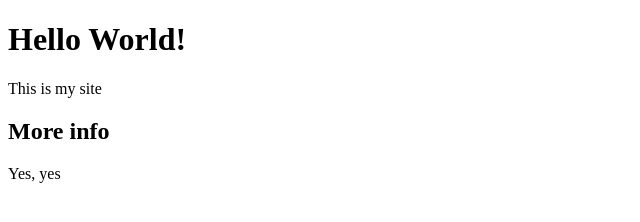
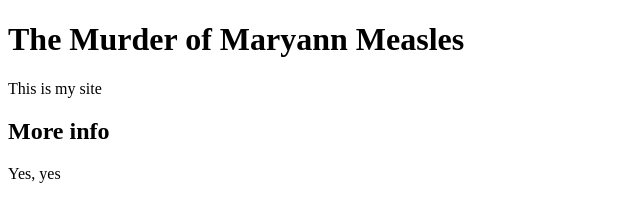
Before and after one commit to zachwasss/m_measles, a plain HTML site: page index.html in a window 1280 px wide. Shown: the whole page, without its empty margins (0-640 px from the left). Drawn offline with Linux system fonts and the light colour scheme.

```diff
--- a/index.html
+++ b/index.html
@@ -1,12 +1,14 @@
 <!DOCTYPE html>
 <html>
+<div id="measles">
 <head>
-	<title>mysite</title>
+	<title>Eo Ipso</title>
 </head>
 <body>
-	<h1>Hello World!</h1>
+	<h1>The Murder of Maryann Measles</h1>
 	<p>This is my site</p>
 	<h2>More info</h2>
 	<p>Yes, yes</p>
 </body>
+</div>
 </html>
```
Also changed, not shown: 1 other file.
